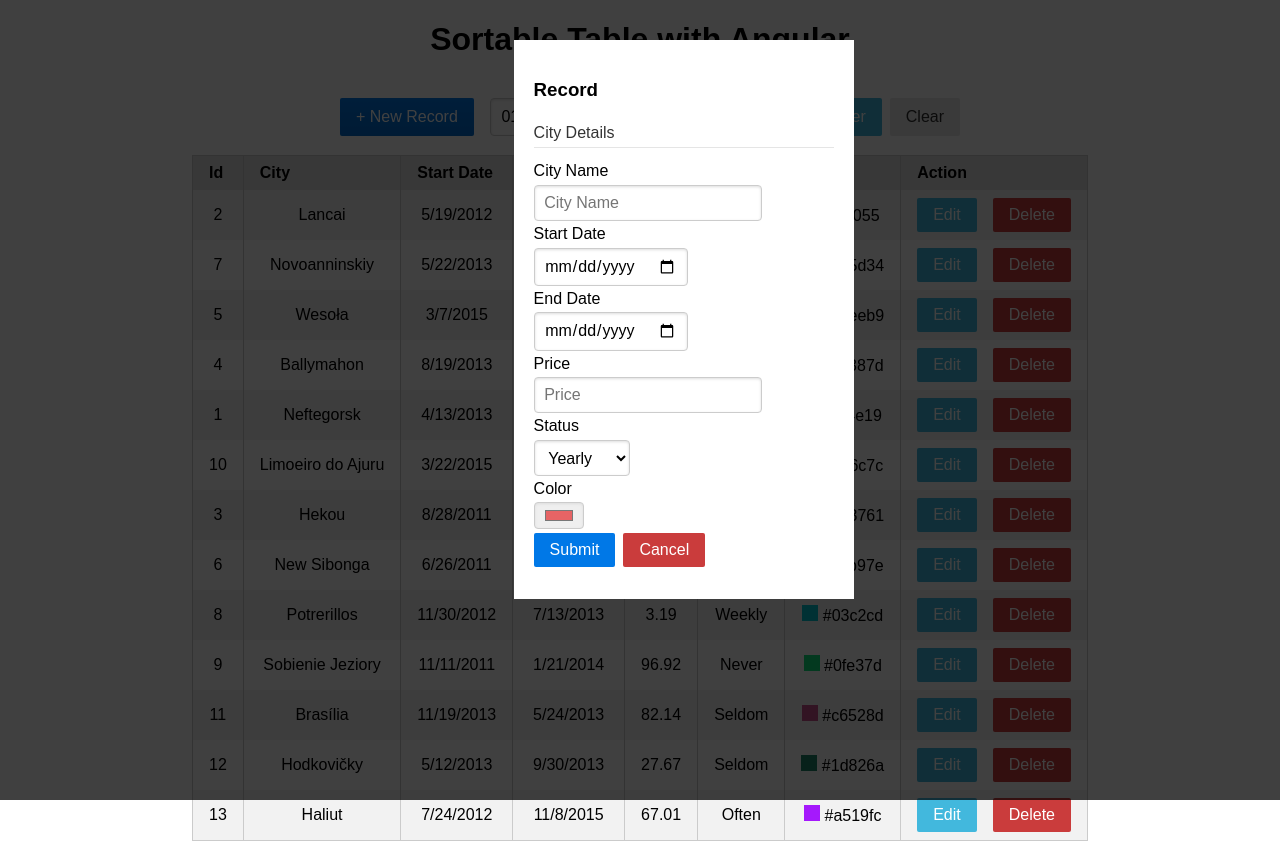
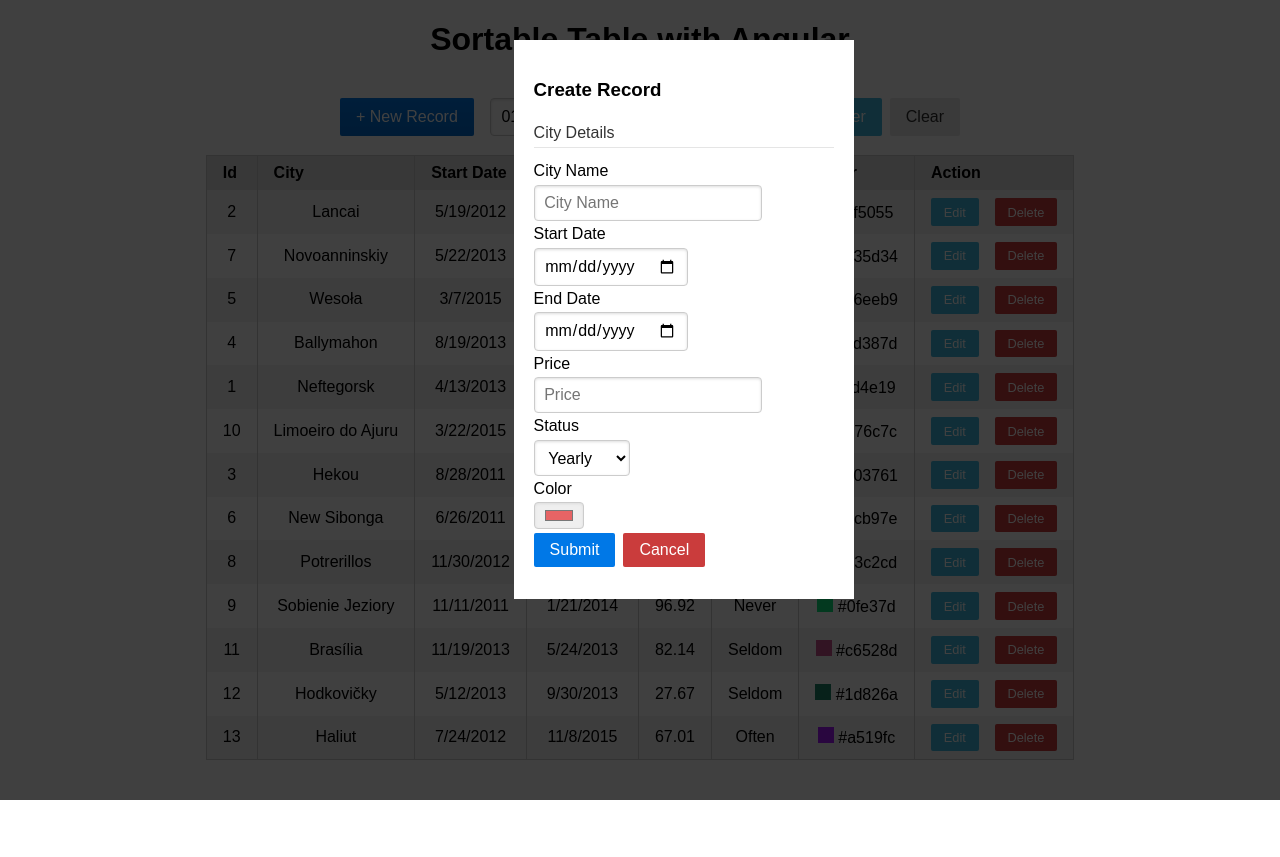
Before and after one commit to shindesharad71/MEAN-Stack-CRUD-With-TypeScript, an Angular app: page / in a window 1280 px wide. Both pictures are taken after typing "2020-01-15", "2020-01-15" into the empty fields and a click on the button "+ New Record". After the commit the page ends 800 px from the top, so only its background shows below. Built offline with nearby package versions, Linux system fonts and the light colour scheme.

Commit message:
Added: Edit and Delete

```diff
--- a/src/app/modal/modal.component.html
+++ b/src/app/modal/modal.component.html
@@ -1,6 +1,49 @@
 <div class="app-modal">
 	<div class="app-modal-body">
-    <ng-content></ng-content>
+		<h3>{{ modalTitle }}</h3>
+		<form class="pure-form pure-form-stacked">
+			<fieldset>
+				<legend>City Details</legend>
+				<label for="city">City Name</label>
+				<input type="text" id="city" placeholder="City Name" />
+
+				<label for="start-date">Start Date</label>
+				<input type="date" id="start-date" />
+
+				<label for="start-date">End Date</label>
+				<input type="date" id="end-date" />
+
+				<label for="price">Price</label>
+				<input type="number" id="price" placeholder="Price" />
+
+				<label for="status">Status</label>
+				<select id="status">
+					<option>Yearly</option>
+					<option>Weekly</option>
+					<option>Seldom</option>
+					<option>Once</option>
+					<option>Often</option>
+					<option>Never</option>
+				</select>
+				<label for="color">Color</label>
+				<input
+					type="color"
+					id="color"
+					placeholder="Color"
+					value="#e66465"
+				/>
+
+				<button type="submit" class="pure-button pure-button-primary">
+					Submit
+				</button>
+				<button
+					class="button-error pure-button"
+					(click)="close('custom-modal')"
+				>
+					Cancel
+				</button>
+			</fieldset>
+		</form>
 	</div>
 </div>
 <div class="app-modal-background"></div>
--- a/src/app/modal/modal.component.ts
+++ b/src/app/modal/modal.component.ts
@@ -16,14 +16,20 @@ import { ModalService } from './modal.service';
 })
 export class ModalComponent implements OnInit, OnDestroy {
 	@Input() id: string;
+	@Input() city: any = null;
+
 	private element: any;
+	modalTitle = 'Create Record';
 
 	constructor(private modalService: ModalService, private el: ElementRef) {
 		this.element = el.nativeElement;
 	}
 
 	ngOnInit(): void {
-		// ensure id attribute exists
+		if (this.city?.id) {
+			this.modalTitle = 'Edit Record';
+		}
+
 		if (!this.id) {
 			console.error('modal must have an id');
 			return;
--- a/src/app/table/table.component.html
+++ b/src/app/table/table.component.html
@@ -82,9 +82,11 @@
 				{{ data.color }}
 			</td>
 			<td>
-				<button class="pure-button button-secondary">Edit</button>
-				<button class="pure-button button-error">Delete</button>
+				<button class="pure-button button-secondary button-small" (click)="editCity(data)">Edit</button>
+				<button class="pure-button button-error button-small" (click)="deleteCity(data.id)">Delete</button>
 			</td>
 		</tr>
 	</tbody>
 </table>
+
+<app-modal id="custom-modal" [city]="selectedCity"></app-modal>
--- a/src/app/table/table.component.ts
+++ b/src/app/table/table.component.ts
@@ -8,12 +8,23 @@ import { ModalService } from '../modal/modal.service';
 })
 export class TableComponent implements OnInit {
 	toolTipText = 'Click To Sort';
+	selectedCity: ICity = null;
 
-	constructor() {}
+	constructor(private modalService: ModalService) {}
 
 	ngOnInit(): void {}
 
-	public dataList: Array<IEmployee> = [
+	editCity(city: ICity): void {
+		console.log(city);
+		this.selectedCity = city;
+		this.modalService.open('custom-modal');
+	}
+
+	deleteCity(cityId): void {
+		console.log(cityId);
+	}
+
+	public dataList: Array<ICity> = [
 		{
 			id: 2,
 			city: 'Lancai',
@@ -134,7 +145,7 @@ export class TableComponent implements OnInit {
 	];
 }
 
-export interface IEmployee {
+export interface ICity {
 	id: number;
 	city: string;
 	start_date: string;
--- a/src/app/toolbar/toolbar.component.html
+++ b/src/app/toolbar/toolbar.component.html
@@ -29,44 +29,4 @@
 	</div>
 </form>
 
-<app-modal id="custom-modal">
-	<h3>Record</h3>
-	<form class="pure-form pure-form-stacked">
-		<fieldset>
-			<legend>City Details</legend>
-			<label for="city">City Name</label>
-			<input type="text" id="city" placeholder="City Name" />
-
-			<label for="start-date">Start Date</label>
-			<input type="date" id="start-date" />
-
-			<label for="start-date">End Date</label>
-			<input type="date" id="end-date" />
-
-			<label for="price">Price</label>
-      <input type="number" id="price" placeholder="Price" />
-
-			<label for="status">Status</label>
-			<select id="status">
-				<option>Yearly</option>
-				<option>Weekly</option>
-				<option>Seldom</option>
-				<option>Once</option>
-				<option>Often</option>
-				<option>Never</option>
-			</select>
-			<label for="color">Color</label>
-			<input type="color" id="color" placeholder="Color" value="#e66465" />
-
-			<button type="submit" class="pure-button pure-button-primary">
-				Submit
-			</button>
-			<button
-				class="button-error pure-button"
-				(click)="closeModal('custom-modal')"
-			>
-				Cancel
-			</button>
-		</fieldset>
-	</form>
-</app-modal>
+<app-modal id="custom-modal"></app-modal>
--- a/src/styles.scss
+++ b/src/styles.scss
@@ -9,3 +9,7 @@
   color: #fff;
   margin-right: 8px;
 }
+
+.button-small {
+  font-size: 80%;
+}
```
